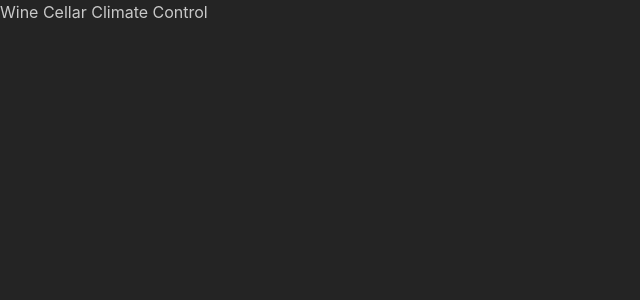
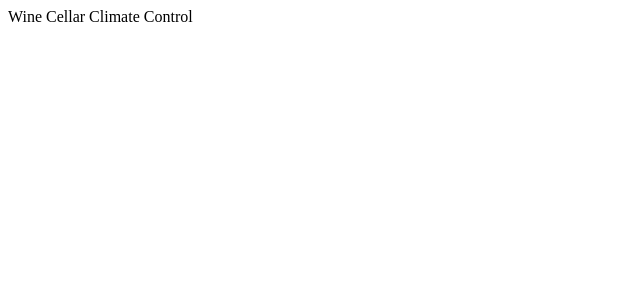
Before and after one commit to ROKOLabs/wine-cellar-climate-control, a React (Vite) app: page / in a window 1280 px wide. Shown: the top 300 px of the page, without its empty margins (0-640 px from the left). Built offline with nearby package versions, Linux system fonts and the light colour scheme.

Commit message:
initial commit

```diff
--- a/package.json
+++ b/package.json
@@ -10,8 +10,6 @@
     "preview": "vite preview"
   },
   "dependencies": {
-    "@mantine/core": "^7.5.0",
-    "@mantine/hooks": "^7.5.0",
     "react": "^18.2.0",
     "react-dom": "^18.2.0"
   },
@@ -25,8 +23,6 @@
     "eslint-plugin-react-hooks": "^4.6.0",
     "eslint-plugin-react-refresh": "^0.4.5",
     "postcss": "^8.4.33",
-    "postcss-preset-mantine": "^1.12.3",
-    "postcss-simple-vars": "^7.0.1",
     "typescript": "^5.2.2",
     "vite": "^5.0.8"
   }
--- a/postcss.config.cjs
+++ /dev/null
@@ -1,14 +0,0 @@
-module.exports = {
-  plugins: {
-    'postcss-preset-mantine': {},
-    'postcss-simple-vars': {
-      variables: {
-        'mantine-breakpoint-xs': '36em',
-        'mantine-breakpoint-sm': '48em',
-        'mantine-breakpoint-md': '62em',
-        'mantine-breakpoint-lg': '75em',
-        'mantine-breakpoint-xl': '88em',
-      },
-    },
-  },
-};
--- a/src/App.tsx
+++ b/src/App.tsx
@@ -1,10 +1,3 @@
-import '@mantine/core/styles.css';
-import { ThemeProvider } from './providers/ThemeProvider';
-
-const App = () => (
-  <ThemeProvider>
-    <>Wine Cellar Climate Control</>
-  </ThemeProvider>
-);
+const App = () => <>Wine Cellar Climate Control</>;
 
 export default App;
--- a/src/providers/ThemeProvider.tsx
+++ /dev/null
@@ -1,15 +0,0 @@
-import { createTheme, MantineProvider } from '@mantine/core';
-import { ReactNode } from 'react';
-
-const theme = createTheme({
-  cursorType: 'pointer',
-});
-
-export const ThemeProvider = (props: { children: ReactNode }) => (
-  <MantineProvider
-    defaultColorScheme='dark'
-    theme={theme}
-  >
-    {props.children}
-  </MantineProvider>
-);
```
Also changed, not shown: 1 other file (tests, documents, lock files or other folders).
